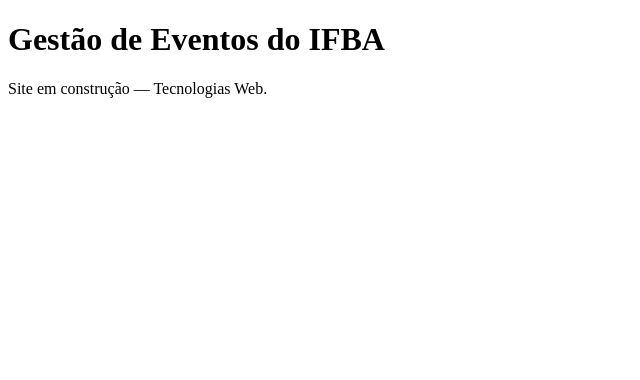
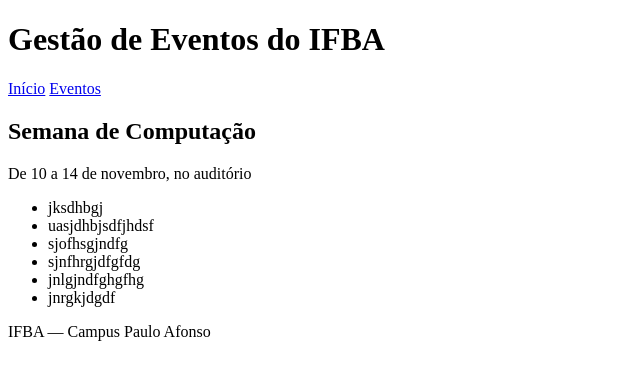
Before and after one commit to bencxz0/tecweb, a plain HTML site: page aula-01/index.html in a window 1280 px wide. Shown: the whole page, without its empty margins (0-640 px from the left). Drawn offline with Linux system fonts and the light colour scheme.

Commit message:
updates da aula 2 no exercicio da aula 1

```diff
--- a/aula-01/index.html
+++ b/aula-01/index.html
@@ -6,7 +6,28 @@
     <title>Gestão de Eventos do IFBA</title>
 </head>
 <body>
-    <h1>Gestão de Eventos do IFBA</h1>
-    <p>Site em construção — Tecnologias Web.</p>
+    <header><h1>Gestão de Eventos do IFBA</h1></header>
+
+    <nav>
+        <a href="index.html">Início</a>
+        <a href="eventos.html">Eventos</a>
+    </nav>
+
+    <main>
+        <article>
+            <h2>Semana de Computação</h2>
+            <p>De 10 a 14 de novembro, no auditório</p>
+            <ul>
+                <li>jksdhbgj</li>
+                <li>uasjdhbjsdfjhdsf</li>
+                <li>sjofhsgjndfg</li>
+                <li>sjnfhrgjdfgfdg</li>
+                <li>jnlgjndfghgfhg</li>
+                <li>jnrgkjdgdf</li>
+            </ul>
+        </article>
+    </main>
+
+    <footer> IFBA — Campus Paulo Afonso</footer>
 </body>
 </html>
```
